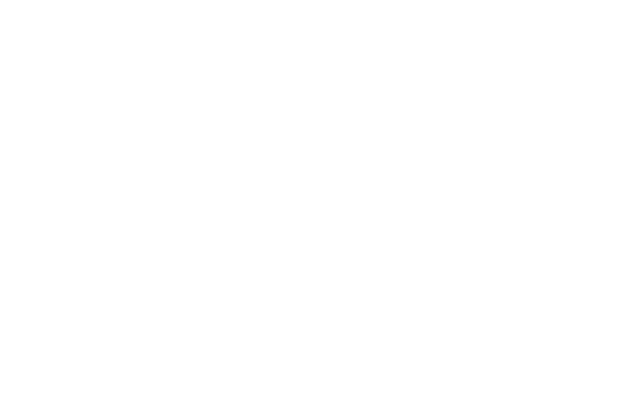
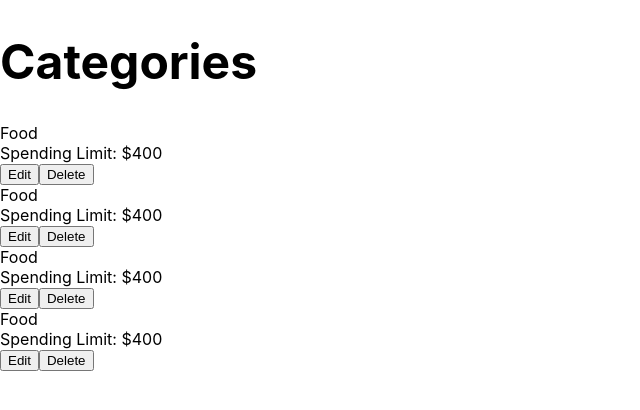
Before and after one commit to muhsin7/spending-tracker, a React (Create React App) app in the folder client/: page /categories in a window 1280 px wide. Before the commit this address had no page. Shown: the top 410 px of the page, without its empty margins (0-640 px from the left). Built offline with nearby package versions, Linux system fonts and the light colour scheme.

Commit message:
Add list categories page

```diff
--- a/client/src/App.js
+++ b/client/src/App.js
@@ -6,6 +6,7 @@
 import UpdateUser from "./pages/UpdateUser"
 import UserPage from "./pages/UserPage"
 import PaymentsPage from "./pages/paymentsPage/PaymentsPage"
+import CategoriesPage from "./pages/categoriesPage/CategoriesPage"
 import './styles/styles.css'
 
 function App() {
@@ -23,6 +24,7 @@
             <Route path="/user/update" element={<UpdateUser />} />
             <Route path="/addCategory" element={<AddCategory />} />
             <Route path="/payments" element={<PaymentsPage />} />
+            <Route path="/categories" element={<CategoriesPage />} />
           </Routes>
         </div>
       </Router>
--- /dev/null
+++ b/client/src/pages/categoriesPage/CategoriesPage.js
@@ -0,0 +1,19 @@
+import CategoryCard from "./CategoryCard";
+import React from "react";
+
+function CategoriesPage() {
+
+    return (
+        <div className = "categoryPage">
+            <h1>Categories</h1>
+            <div className="categories-container">
+                <CategoryCard />
+                <CategoryCard />
+                <CategoryCard />
+                <CategoryCard />
+            </div>
+        </div>
+    )
+}
+
+export default CategoriesPage;
--- /dev/null
+++ b/client/src/pages/categoriesPage/CategoryCard.js
@@ -0,0 +1,17 @@
+import React from "react";
+
+function CategoryCard() {
+    return (
+        <div className="category-card">
+            <div className="category-info">
+                <div class="category-title">Food</div>
+            </div>
+            <div className="category-spending-limit">Spending Limit: $400</div>
+            <button className="category-card-button"> Edit </button>
+            <button className="category-card-button"> Delete </button>
+
+        </div>
+    );
+  }
+
+export default CategoryCard;
```
